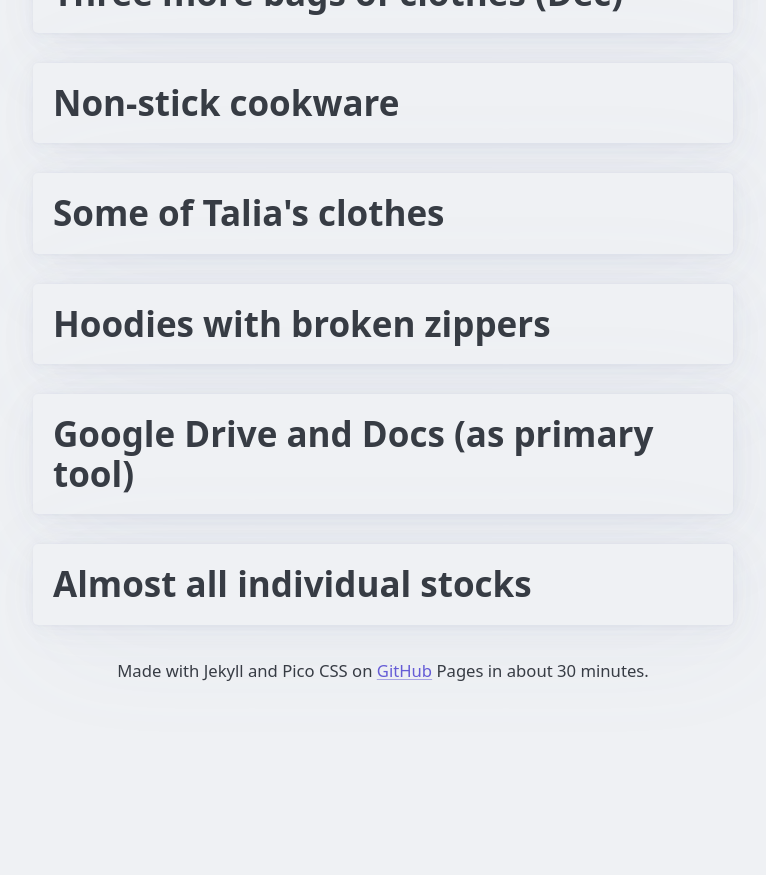
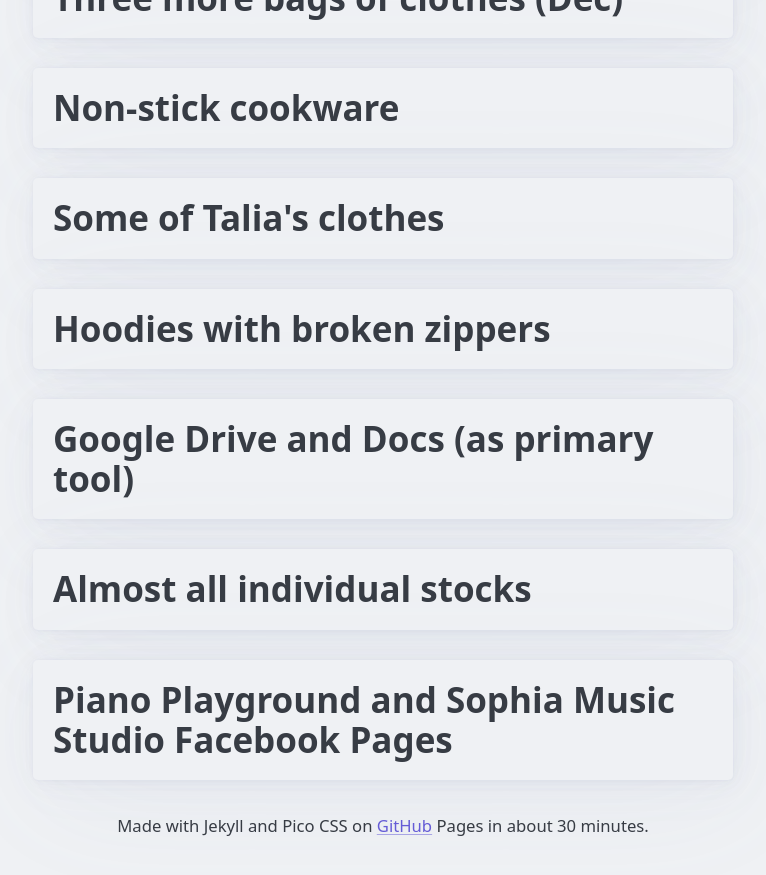
Before and after one commit to pglevy/lg50t-2024, a Jekyll site: the page built from index.md, in a window 1280 px wide and 900 px high, scrolled down 8695 px. Shown: the top 875 px of the window, without its empty margins (257-1023 px from the left). Built offline with Jekyll 4.4.1, drawn with Linux system fonts in a browser that asks for light colours; our own code applies the rules of GitHub Pages for plain Markdown files; before the commit the page ends 9440 px from its top, so only the background shows below that; some of the changed text lies outside the part shown.

Commit message:
last one

```diff
--- a/_data/things.yml
+++ b/_data/things.yml
@@ -77,3 +77,4 @@
 - name: Hoodies with broken zippers
 - name: Google Drive and Docs (as primary tool)
 - name: Almost all individual stocks
+- name: Piano Playground and Sophia Music Studio Facebook Pages
```
